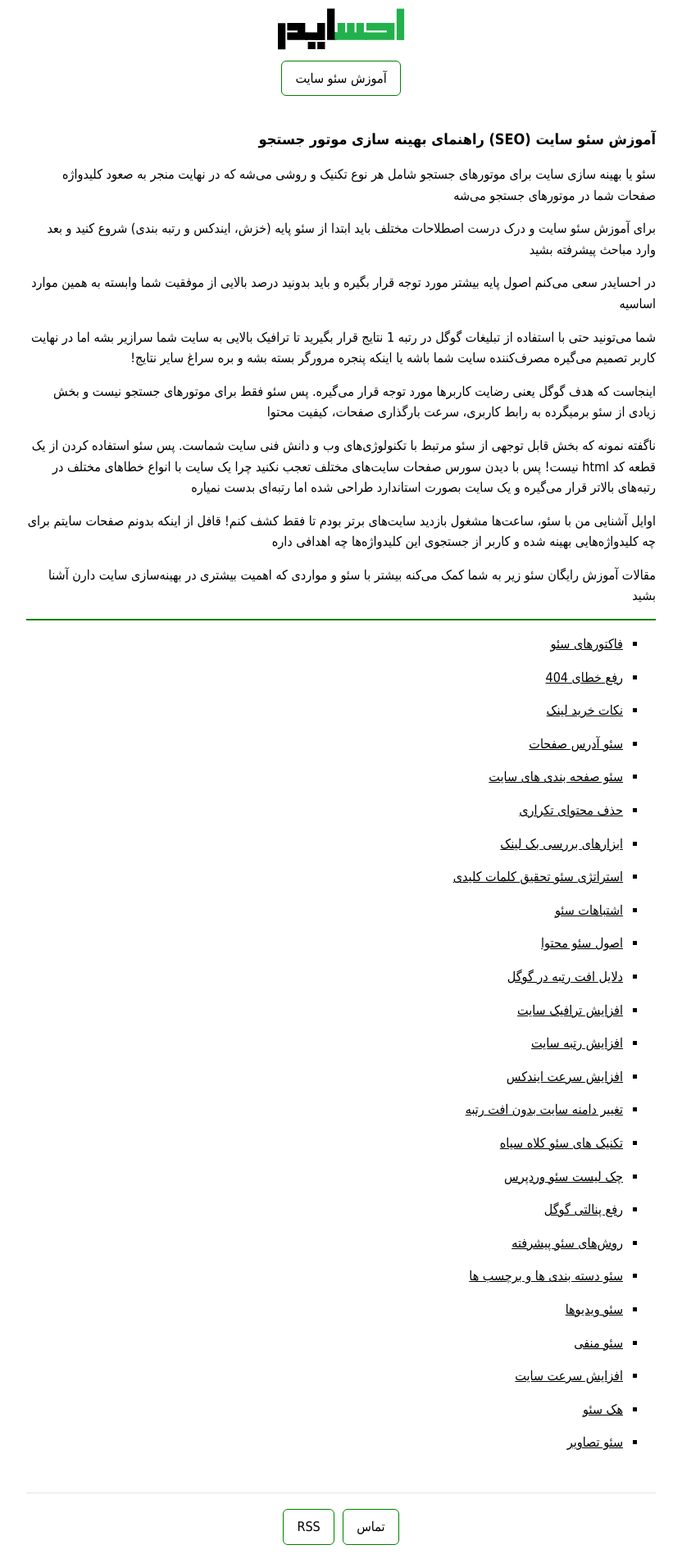
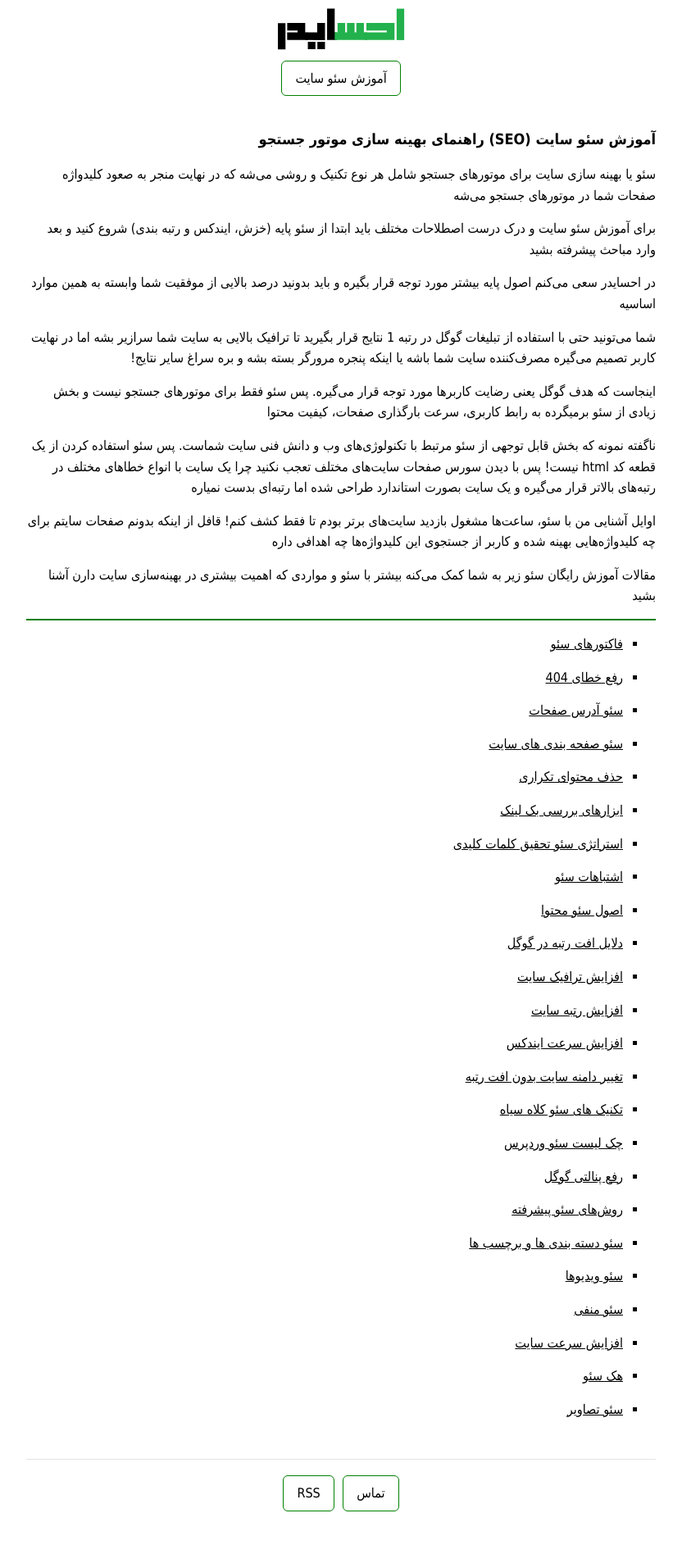
Before and after one commit to darkblog/darkblog.github.io, a Jekyll site: the page built from _posts/2022-5-1-seo.md, in a window 1280 px wide. Shown: the whole page at 82% size, without its empty margins (224-1056 px from the left). Built offline with Jekyll 4.4.1, drawn with Linux system fonts in a browser that asks for light colours; after the commit the page ends 1855 px from its top, so only the background shows below that.

Commit message:
Update 2022-5-1-seo.md

```diff
--- a/_posts/2022-5-1-seo.md
+++ b/_posts/2022-5-1-seo.md
@@ -24,8 +24,6 @@ title: آموزش سئو سایت (SEO) راهنمای بهینه سازی مو
 - [فاکتورهای سئو](https://ehsaider.ir/google-ranking-factors)
 
 - [رفع خطای 404](https://ehsaider.ir/404-error)
-
-- [نکات خرید لینک](https://ehsaider.ir/buy-backlinks)
 
 - [سئو آدرس صفحات](https://ehsaider.ir/seo-urls)
 
```
